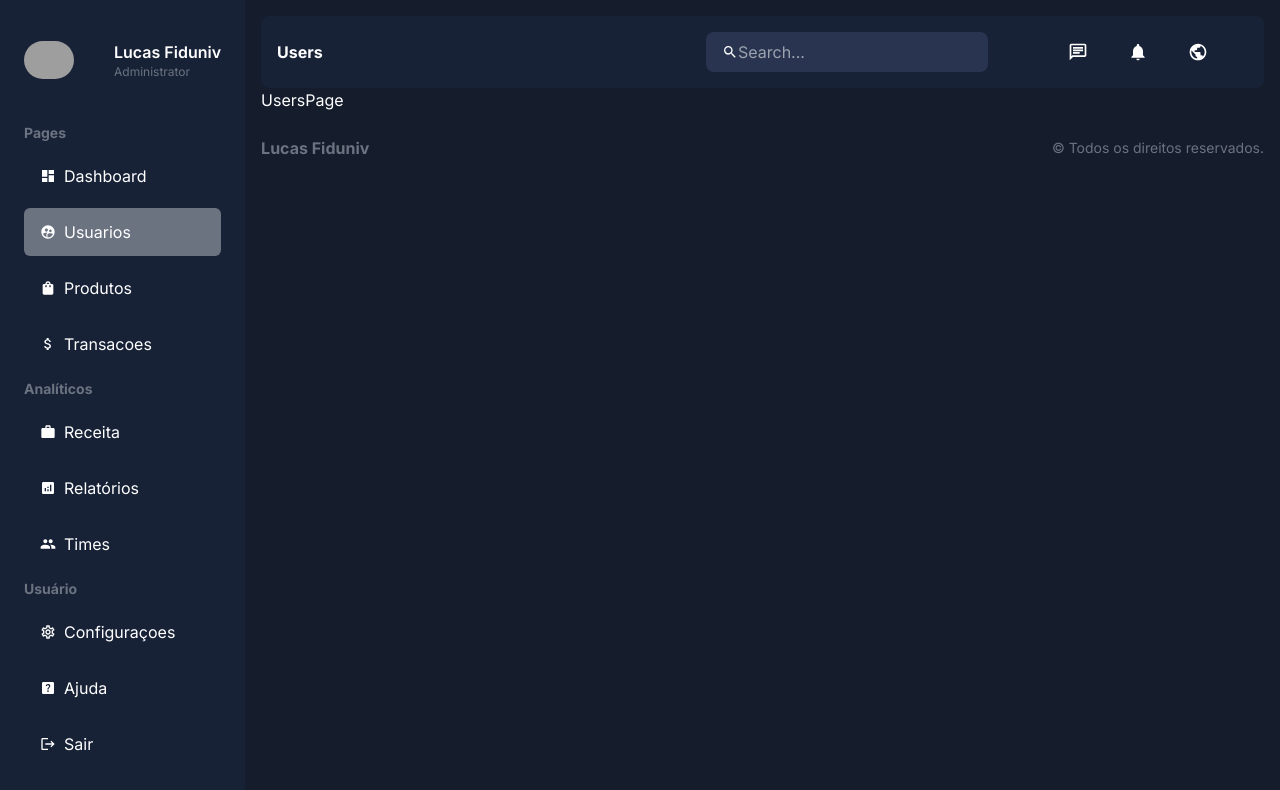
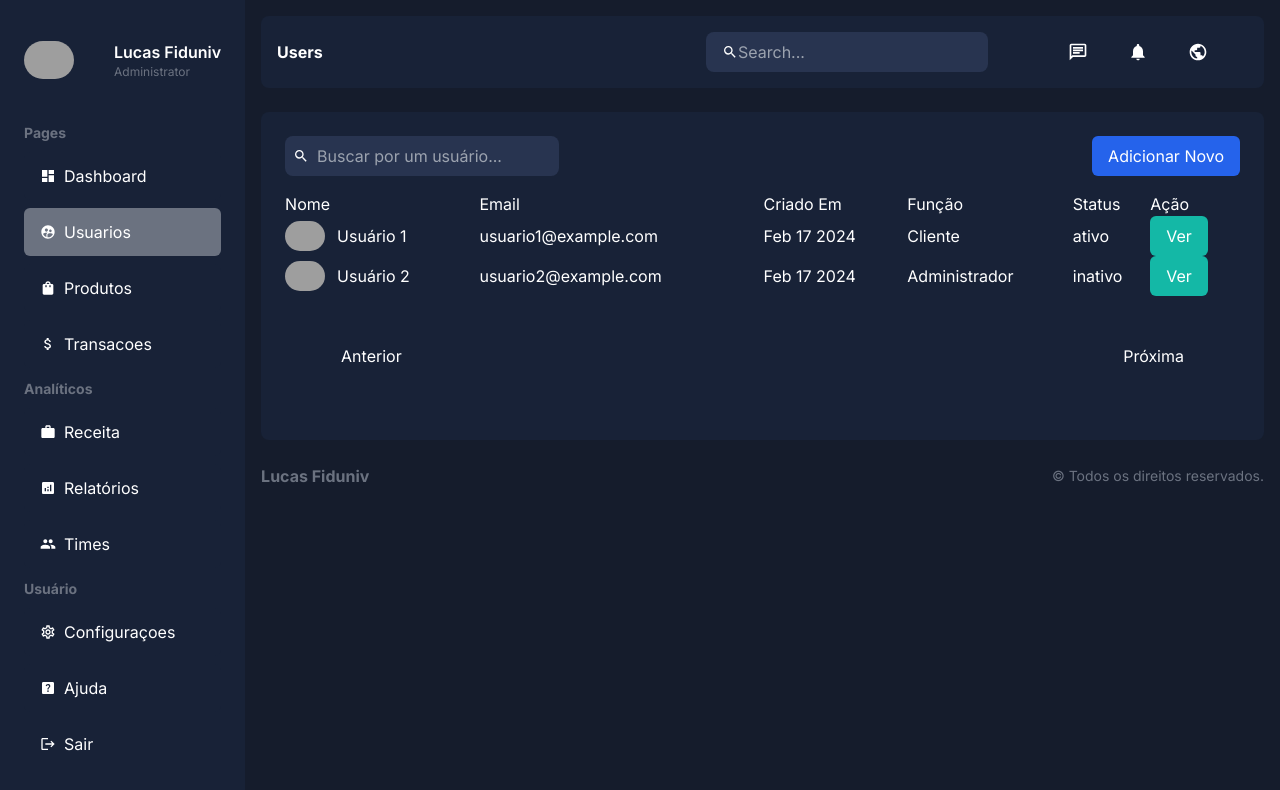
Before and after one commit to lucasfiduniv/Dashboard-nextjs, a Next.js app: page /dashboard/users in a window 1280 px wide. Shown: the top 790 px of the page. Built offline with nearby package versions, Linux system fonts and the light colour scheme; grey boxes are pictures that could not be loaded.

Commit message:
fix: estilizando e adicionando dados nos componentes de produtos e usuarios

```diff
--- a/app/dashboard/products/page.tsx
+++ b/app/dashboard/products/page.tsx
@@ -1,4 +1,122 @@
-const ProductsPage = () => {
-  return <div>ProductsPage</div>;
+import Image from "next/image";
+import Link from "next/link";
+import Search from "@/app/ui/dashboard/search/search";
+import Pagination from "@/app/ui/dashboard/pagination/pagination";
+import noproduct from "@/public/noproduct.png";
+
+interface SearchParams {
+  q?: string;
+  page?: number;
+}
+
+const productsData = [
+  {
+    id: 1,
+    title: "Produto",
+    desc: "descricao",
+    price: 100,
+    createdAt: new Date(),
+    stock: 10,
+    img: "",
+  },
+  {
+    id: 2,
+    title: "Produto 2",
+    desc: "descricao 2",
+    price: 150,
+    createdAt: new Date(),
+    stock: 15,
+    img: "",
+  },
+];
+
+const ProductsPage = async ({
+  searchParams,
+}: {
+  searchParams: SearchParams;
+}) => {
+  const q = searchParams?.q || "";
+  const page = searchParams?.page || 1;
+  const count = productsData.length;
+  const ITEMS_PER_PAGE = 5;
+  const startIndex = (page - 1) * ITEMS_PER_PAGE;
+  const endIndex = startIndex + ITEMS_PER_PAGE;
+  const products = productsData.slice(startIndex, endIndex);
+
+  return (
+    <div className="bg-[#182237] p-6 rounded-lg mt-6">
+      <div className="flex items-center justify-between mb-4">
+        <Search placeholder="Buscar Por Produto..." />
+        <Link href="/dashboard/products/add">
+          <button className="px-4 py-2 bg-blue-600 text-white rounded-md">
+            Novo Produto
+          </button>
+        </Link>
+      </div>
+      <table className="w-full">
+        <thead>
+          <tr>
+            <td className="p-4">Título</td>
+            <td className="p-4">Descrição</td>
+            <td className="p-4">Preço</td>
+            <td className="p-4">Criado Em</td>
+            <td className="p-4">Quantidade</td>
+            <td className="p-4">Ação</td>
+          </tr>
+        </thead>
+        <tbody>
+          {products.map((product) => (
+            <tr key={product.id}>
+              <td className="p-4">
+                <div className="flex items-center gap-3">
+                  {product.img ? (
+                    <Image
+                      src={product.img}
+                      alt=""
+                      width={60}
+                      height={60}
+                      className="rounded-full"
+                    />
+                  ) : (
+                    <Image
+                      src={noproduct}
+                      alt=""
+                      width={60}
+                      height={60}
+                      className="rounded-full"
+                    />
+                  )}
+                  {product.title}
+                </div>
+              </td>
+              <td className="p-4">{product.desc}</td>
+              <td className="p-4">${product.price}</td>
+              <td className="p-4">
+                {product.createdAt?.toString().slice(4, 16)}
+              </td>
+              <td className="p-4">{product.stock}</td>
+              <td className="p-4">
+                <div className="flex gap-4">
+                  <Link href={`/dashboard/products/${product.id}`}>
+                    <button className="px-4 py-2 bg-teal-500 text-white rounded-md">
+                      Ver
+                    </button>
+                  </Link>
+                  {/* <form action={deleteProduct}>
+                    <input type="hidden" name="id" value={product.id} />
+                    <button className="px-4 py-2 bg-crimson text-white rounded-md">
+                      Delete
+                    </button>
+                  </form> */}
+                </div>
+              </td>
+            </tr>
+          ))}
+        </tbody>
+      </table>
+      <Pagination count={Math.ceil(count / ITEMS_PER_PAGE)} />
+    </div>
+  );
 };
+
 export default ProductsPage;
--- a/app/dashboard/users/page.tsx
+++ b/app/dashboard/users/page.tsx
@@ -1,4 +1,112 @@
-const UsersPage = () => {
-  return <div>UsersPage</div>;
+import { deleteUser } from "@/app/lib/actions";
+import { fetchUsers } from "@/app/lib/data";
+import Pagination from "@/app/ui/dashboard/pagination/pagination";
+import Search from "@/app/ui/dashboard/search/search";
+import Image from "next/image";
+import Link from "next/link";
+
+const usersData = [
+  {
+    id: 1,
+    username: "Usuário 1",
+    email: "usuario1@example.com",
+    createdAt: new Date(),
+    isAdmin: false,
+    isActive: true,
+    img: null,
+  },
+  {
+    id: 2,
+    username: "Usuário 2",
+    email: "usuario2@example.com",
+    createdAt: new Date(),
+    isAdmin: true,
+    isActive: false,
+    img: null,
+  },
+];
+
+const UsersPage = async ({ searchParams }) => {
+  const q = searchParams?.q || "";
+  const page = searchParams?.page || 1;
+  const { count } = usersData;
+  const ITEMS_PER_PAGE = 10;
+  const startIndex = (page - 1) * ITEMS_PER_PAGE;
+  const endIndex = startIndex + ITEMS_PER_PAGE;
+  const users = usersData.slice(startIndex, endIndex);
+
+  return (
+    <div className="bg-[#182237] p-6 rounded-lg mt-6">
+      <div className="flex items-center justify-between mb-4">
+        <Search placeholder="Buscar por um usuário..." />
+        <Link href="/dashboard/users/add">
+          <button className="addButton px-4 py-2 bg-blue-600 text-white rounded-md">
+            Adicionar Novo
+          </button>
+        </Link>
+      </div>
+      <table className="table w-full">
+        <thead>
+          <tr>
+            <td>Nome</td>
+            <td>Email</td>
+            <td>Criado Em</td>
+            <td>Função</td>
+            <td>Status</td>
+            <td>Ação</td>
+          </tr>
+        </thead>
+        <tbody>
+          {users.map((user) => (
+            <tr key={user.id}>
+              <td>
+                <div className="user flex items-center gap-3">
+                  {user.img ? (
+                    <Image
+                      src={user.img}
+                      alt=""
+                      width={40}
+                      height={40}
+                      className="userImage rounded-full"
+                    />
+                  ) : (
+                    <Image
+                      src="/noavatar.png"
+                      alt=""
+                      width={40}
+                      height={40}
+                      className="userImage rounded-full"
+                    />
+                  )}
+                  {user.username}
+                </div>
+              </td>
+              <td>{user.email}</td>
+              <td>{user.createdAt?.toString().slice(4, 16)}</td>
+              <td>{user.isAdmin ? "Administrador" : "Cliente"}</td>
+              <td>{user.isActive ? "ativo" : "inativo"}</td>
+              <td>
+                <div className="buttons flex gap-4">
+                  <Link href={`/dashboard/users/${user.id}`}>
+                    <button className="button view px-4 py-2 bg-teal-500 text-white rounded-md">
+                      Ver
+                    </button>
+                  </Link>
+                  {/* <form action={deleteUser}>
+                    <input type="hidden" name="id" value={user.id} />
+                    <button className="button delete px-4 py-2 bg-crimson text-white rounded-md">
+                      Deletar
+                    </button>
+                  </form> */}
+                </div>
+              </td>
+            </tr>
+          ))}
+        </tbody>
+      </table>
+      <Pagination count={count} />
+    </div>
+  );
 };
+
 export default UsersPage;
--- /dev/null
+++ b/app/ui/dashboard/pagination/pagination.tsx
@@ -0,0 +1,44 @@
+"use client";
+import { usePathname, useRouter, useSearchParams } from "next/navigation";
+
+const Pagination = ({ count }) => {
+  const searchParams = useSearchParams();
+  const { replace } = useRouter();
+  const pathname = usePathname();
+
+  const page = searchParams.get("page") || 1;
+
+  const params = new URLSearchParams(searchParams);
+  const ITEM_PER_PAGE = 2;
+
+  const hasPrev = ITEM_PER_PAGE * (parseInt(page) - 1) > 0;
+  const hasNext = ITEM_PER_PAGE * (parseInt(page) - 1) + ITEM_PER_PAGE < count;
+
+  const handleChangePage = (type) => {
+    type === "prev"
+      ? params.set("page", parseInt(page) - 1)
+      : params.set("page", parseInt(page) + 1);
+    replace(`${pathname}?${params}`);
+  };
+
+  return (
+    <div className="p-10 flex justify-between">
+      <button
+        className="px-4 py-2 cursor-pointer"
+        disabled={!hasPrev}
+        onClick={() => handleChangePage("prev")}
+      >
+        Anterior
+      </button>
+      <button
+        className="px-4 py-2 cursor-pointer"
+        disabled={!hasNext}
+        onClick={() => handleChangePage("next")}
+      >
+        Próxima
+      </button>
+    </div>
+  );
+};
+
+export default Pagination;
--- /dev/null
+++ b/app/ui/dashboard/search/search.tsx
@@ -0,0 +1,37 @@
+"use client";
+import { MdSearch } from "react-icons/md";
+import { usePathname, useRouter, useSearchParams } from "next/navigation";
+import { useDebouncedCallback } from "use-debounce";
+
+const Search = ({ placeholder }) => {
+  const searchParams = useSearchParams();
+  const { replace } = useRouter();
+  const pathname = usePathname();
+
+  const handleSearch = useDebouncedCallback((e) => {
+    const params = new URLSearchParams(searchParams);
+
+    params.set("page", 1);
+
+    if (e.target.value) {
+      e.target.value.length > 2 && params.set("q", e.target.value);
+    } else {
+      params.delete("q");
+    }
+    replace(`${pathname}?${params}`);
+  }, 300);
+
+  return (
+    <div className="flex items-center gap-2 bg-[#283450] p-2 rounded-lg">
+      <MdSearch />
+      <input
+        type="text"
+        placeholder={placeholder}
+        className="bg-transparent border-none text-white outline-none"
+        onChange={handleSearch}
+      />
+    </div>
+  );
+};
+
+export default Search;
--- a/package.json
+++ b/package.json
@@ -14,6 +14,7 @@
     "react-dom": "^18",
     "react-icons": "^5.0.1",
     "recharts": "^2.12.0",
+    "use-debounce": "^10.0.0",
     "vercel": "^33.5.1"
   },
   "devDependencies": {
```
Also changed, not shown: public/noproduct.png (added), 1 other file (tests, documents, lock files or other folders).
